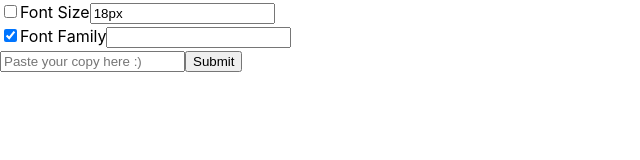
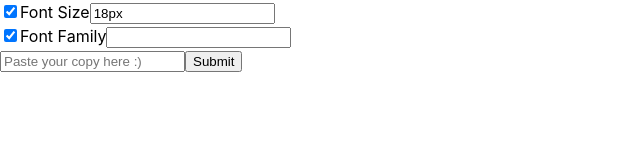
Before and after one commit to INRGI/CopyMaker, a React (Vite) app: page /id-1 in a window 1280 px wide. Shown: the top 160 px of the page, without its empty margins (0-640 px from the left). Built offline with nearby package versions, Linux system fonts and the light colour scheme.

Commit message:
not controlled checkbox

```diff
--- a/src/components/FormPromo/FormPromo.jsx
+++ b/src/components/FormPromo/FormPromo.jsx
@@ -15,23 +15,20 @@ const FormPromo = () => {
     const fontSizeId = nanoid();
     const fontFamilyId = nanoid();
     const { domainId } = useParams();
-    const isFontSizeId = nanoid();
-    const isFontFamilyId = nanoid();
-
-
+    // const isFontSizeId = nanoid();
+    // const isFontFamilyId = nanoid();
 
     const domain = useSelector(state => state.domains.find(domain => domain.id === domainId));
+    // const isFontSize = domain.isFontSize;
 
     const initialValues = {
         fontSize: "",
-        isFontSize: false,
         ...domain
       };
 
 
     const handleSubmit = (values) => {
-        console.log(values)
-        dispatch(editDomain({ id: domainId, values: values }));
+        dispatch(editDomain({ id: domainId, values: {...values, isFontSize} }));
         setIsSubmitted(true);
     };
 
@@ -42,12 +39,11 @@ const FormPromo = () => {
             validateOnBlur={false}
             validateOnChange={false}
         >
-            {({ values }) => (
             <Form>
                 <div>
                     <label>
-                        <Field type="checkbox" name="isFontSize" id={isFontSizeId} checked={values.isFontSize}/>
-                        {/* <input type="checkbox" checked={isFontSize} onChange={() => setFontSize((prev) => !prev)}/> */}
+                        {/* <Field type="checkbox" name="isFontSize" id={isFontSizeId}/> */}
+                        <input type="checkbox" checked={isFontSize} onChange={() => setFontSize((prev) => !prev)}/>
                         Font Size
                     </label>
 
@@ -74,7 +70,8 @@ const FormPromo = () => {
                     </div>
                 )}
 
-                </Form>)}
+                </Form>
+
         </Formik>
     )
 }
```
